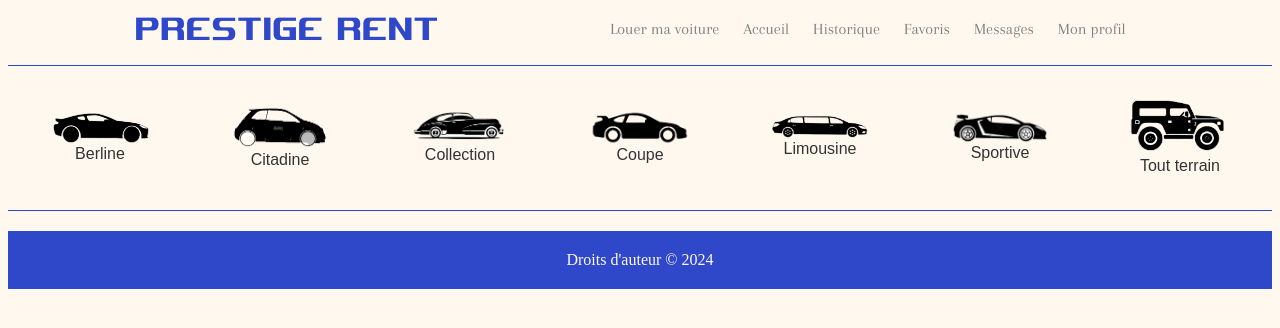
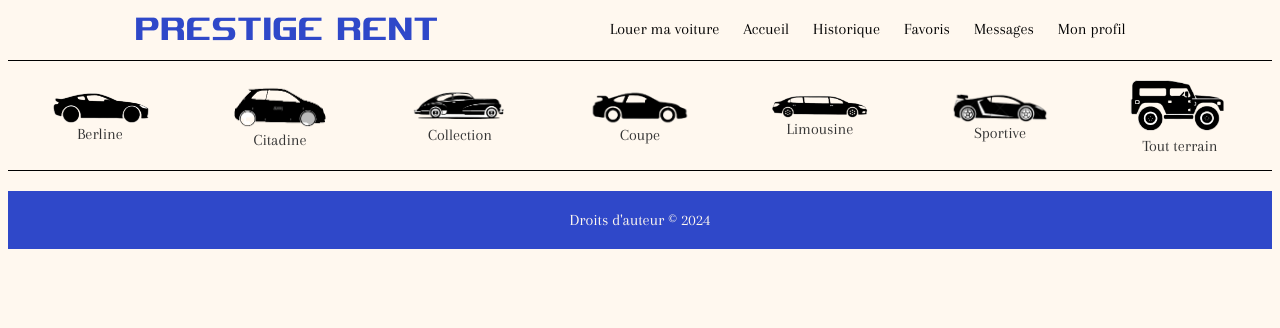
Before and after one commit to ThysmaJS/prestigeRent, a Symfony app: template templates/homePage.html.twig in a window 1280 px wide. Shown: the top 328 px of the page. Run offline with Twig, Linux system fonts and the light colour scheme; the template is opened without the code that fills it, so the values that code supplies are empty; some libraries are stand-ins or nearby versions.

Commit message:
changement in CSS

```diff
--- a/assets/styles/app.css
+++ b/assets/styles/app.css
@@ -1,19 +1,22 @@
 @font-face {
     font-family: 'Astron';
-    src: url('../fonts/Astron.otf') format('opentype');
+    src: url('fonts/Astron.otf') format('opentype');
     /* Ajoutez d'autres déclarations de format si nécessaire */
 }
 
 @font-face {
     font-family: 'Arapey';
-    src: url('../fonts/Arapey-Regular.ttf') format('truetype');
+    src: url('fonts/Arapey-Regular.ttf') format('truetype');
     /* Ajoutez d'autres déclarations de format si nécessaire */
 }
 
 
 * {
     background-color: #FFF8EF;
+    font-family: 'Arapey', sans-serif;
 }
+
+
 
 /* Reset des marges et des rembourrages pour le header */
 header {
@@ -53,23 +56,23 @@ nav ul li {
 }
 
 nav ul li a {
-    color: #808080; /* Couleur du lien */
+    color: #000000; /* Couleur du lien */
     text-decoration: none; /* Supprime le soulignement du lien */
     font-family: 'Arapey', sans-serif;
-    font-weight: 400;
+    font-weight: 500;
 }
 
 nav ul li a:hover {
     /* text-decoration: underline;  */
     color: #2F48C9;
-    transition: 0.3s;
+    font-weight: 700;
 }
 
 .separator {
     border: none;
-    border-top: 1px solid #2F48C9;/* Couleur et style de la ligne */
+    border-top: 1px solid #000000;/* Couleur et style de la ligne */
     margin: 0;
-    margin-top: 15px;
+    margin-top: 10px;
     padding: 0;
 }
 
@@ -77,7 +80,7 @@ nav ul li a:hover {
     display: flex;
     justify-content: center;
     align-items: center;
-    padding: 20px 0; /* Augmenter légèrement le padding */
+    padding: 5px 0; /* Augmenter légèrement le padding */
     margin-top: 10px;
 }
 
@@ -85,7 +88,6 @@ nav ul li a:hover {
     text-align: center;
     text-decoration: none;
     color: #333;
-    font-family: Arial, sans-serif;
     display: flex;
     flex-direction: column;
     align-items: center;
@@ -104,10 +106,10 @@ nav ul li a:hover {
     flex-wrap: wrap;
     justify-content: space-between;
     margin-top: 20px;
-margin-left: 10%;
-margin-right: 10%;
-padding-right: 10%;
-padding-left: 10%;
+margin-left: 5%;
+margin-right: 5%;
+padding-right: 5%;
+padding-left: 5%;
 }
 
 .photo-card {
```
Also changed, not shown: other parts of assets/styles/app.css (+2 -25 lines).
